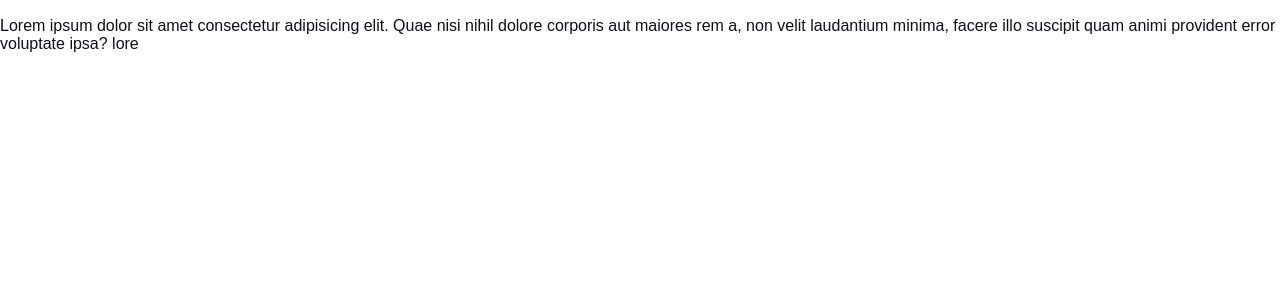
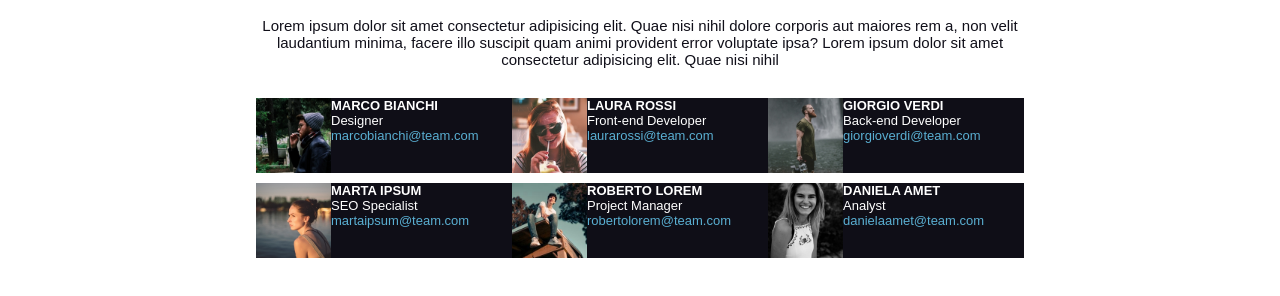
Before and after one commit to Valee8/html-css-float-cards, a plain HTML site: page index.html in a window 1280 px wide. Shown: the part 66-362 px from the top of the page. Drawn offline with Linux system fonts and the light colour scheme.

Commit message:
edited main

```diff
--- a/css/style.css
+++ b/css/style.css
@@ -17,3 +17,61 @@ header {
     text-align: center;
     padding: 20px 0;
 }
+
+#container {
+    width: 60%;
+    margin: 0 auto;;
+}
+
+.text {
+    text-align: center;
+    font-size: 15px;
+    margin-bottom: 30px;
+}
+
+.row-section {
+    margin-bottom: 10px;
+}
+
+.col-section {
+    width: calc(100% / 3);
+    height: 75px;
+    background-color: #0F0E17;
+    float: left;
+}
+
+.col-section:first-child {
+    margin-left: 0;
+}
+
+.row-section::after {
+    content: '';
+    display: table;
+    clear: both;
+}
+
+.col-section .image, .col-section .image > img {
+    height: 100%;
+}
+
+.col-section .info {
+    color: #fff;
+    font-size: 13px;
+}
+
+.col-section .info .name {
+    font-weight: bold;
+}
+
+.col-section .info a {
+    color: #5AAFD2;
+    text-decoration: none;
+}
+
+.col-section .info a:hover {
+    color: #50CBEB;
+}
+
+.col-section .image, .col-section .info {
+    float: left;
+}
--- a/index.html
+++ b/index.html
@@ -15,15 +15,141 @@
         </h1>
     </header>
 
+    <div id="container">
         <div class="text">
             <p>
-            Lorem ipsum dolor sit amet consectetur adipisicing elit. Quae nisi nihil dolore corporis aut maiores rem a, non velit laudantium minima, facere illo suscipit quam animi provident error voluptate ipsa? lore
+                Lorem ipsum dolor sit amet consectetur adipisicing elit. Quae nisi nihil dolore corporis aut maiores rem a, non velit laudantium minima, facere illo suscipit quam animi provident error voluptate ipsa? Lorem ipsum dolor sit amet consectetur adipisicing elit. Quae nisi nihil
             </p>
         </div>
 
         <main>
+            <section>
+                <div class="row-section">
+                    <div class="col-section">
+                        <div class="image">
+                            <img src="img/male1.png" alt="foto marco bianchi">
+                        </div>
 
+                        <div class="info">
+                            <div class="name">
+                                MARCO BIANCHI
+                            </div>
+
+                            <div class="role">
+                                Designer
+                            </div>
+
+                            <div class="email">
+                                <a href="#">marcobianchi&#64;team.com</a>
+                            </div>
+                        </div>
+                    </div>
+
+                    <div class="col-section">
+                        <div class="image">
+                            <img src="img/female1.png" alt="foto laura rossi">
+                        </div>
+
+                        <div class="info">
+                            <div class="name">
+                                LAURA ROSSI
+                            </div>
+
+                            <div class="role">
+                                Front-end Developer
+                            </div>
+
+                            <div class="email">
+                                <a href="#">laurarossi&#64;team.com</a>
+                            </div>
+                        </div>
+                    </div>
+
+                    <div class="col-section">
+                        <div class="image">
+                            <img src="img/male2.png" alt="foto giorgio verdi">
+                        </div>
+
+                        <div class="info">
+                            <div class="name">
+                                GIORGIO VERDI
+                            </div>
+
+                            <div class="role">
+                                Back-end Developer
+                            </div>
+
+                            <div class="email">
+                                <a href="#">giorgioverdi&#64;team.com</a>
+                            </div>
+                        </div>
+                    </div>
+                </div>
+
+                <div class="row-section">
+                    <div class="col-section">
+                        <div class="image">
+                            <img src="img/female2.png" alt="foto marta ipsum">
+                        </div>
+
+                        <div class="info">
+                            <div class="name">
+                                MARTA IPSUM
+                            </div>
+
+                            <div class="role">
+                                SEO Specialist
+                            </div>
+
+                            <div class="email">
+                                <a href="#">martaipsum&#64;team.com</a>
+                            </div>
+                        </div>
+                    </div>
+
+                    <div class="col-section">
+                        <div class="image">
+                            <img src="img/male3.png" alt="foto roberto lorem">
+                        </div>
+
+                        <div class="info">
+                            <div class="name">
+                                ROBERTO LOREM
+                            </div>
+
+                            <div class="role">
+                                Project Manager
+                            </div>
+
+                            <div class="email">
+                                <a href="#">robertolorem&#64;team.com</a>
+                            </div>
+                        </div>
+                    </div>
+
+                    <div class="col-section">
+                        <div class="image">
+                            <img src="img/female3.png" alt="foto daniela amet">
+                        </div>
+
+                        <div class="info">
+                            <div class="name">
+                                DANIELA AMET
+                            </div>
+
+                            <div class="role">
+                                Analyst
+                            </div>
+
+                            <div class="email">
+                                <a href="#">danielaamet&#64;team.com</a>
+                            </div>
+                        </div>
+                    </div>
+                </div>
+            </section>
         </main>
+    </div>
 
 </body>
 </html>
```
Lines whose indentation alone changed are shown as unchanged.
